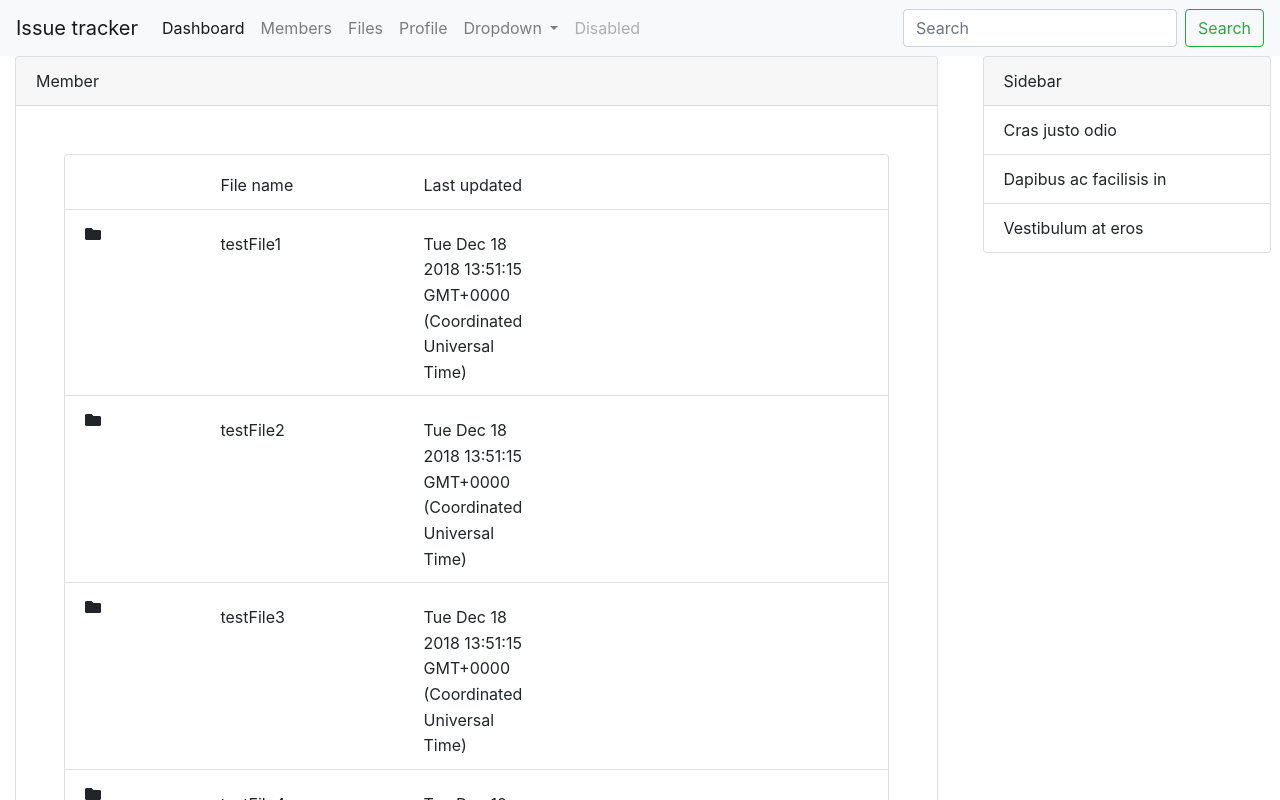
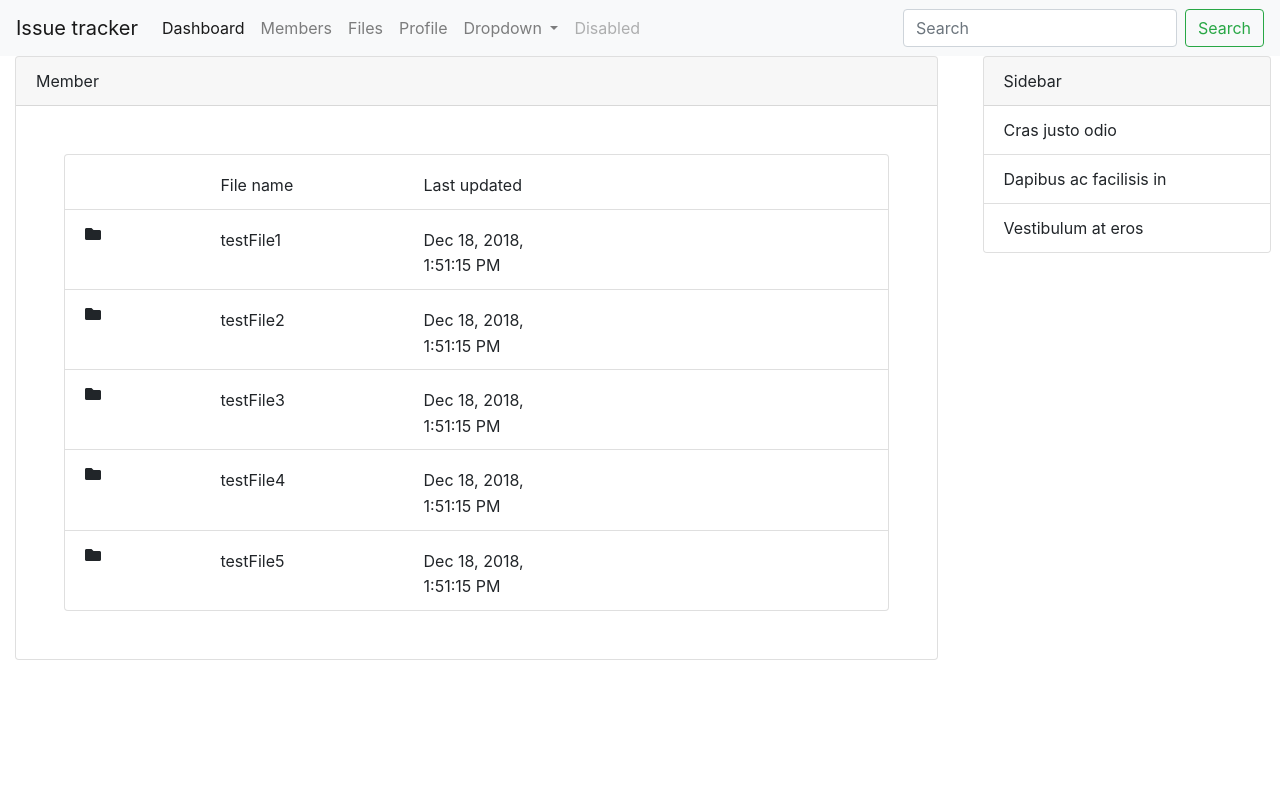
Before and after one commit to kriszbosh/angular-kepzes, an Angular app in the folder angular-kepzes/: page /files in a window 1280 px wide. Shown: the top 800 px of the page. Built offline with nearby package versions, Linux system fonts and the light colour scheme.

Commit message:
no message

```diff
--- a/angular-kepzes/src/app/files/files.component.html
+++ b/angular-kepzes/src/app/files/files.component.html
@@ -23,11 +23,11 @@
               <i *ngIf="isFolder" class="fas fa-folder"></i>
               <i *ngIf="!isFolder" class="fas fa-folder"></i>
           </div>
-          <div class="col-md-2 offset-md-1 pt-2">
+          <div class="col-md-2 offset-md-1 pt-1">
             <span class="align-middle">{{file.fileName}}</span>
           </div>
-          <div class="col-md-2 offset-md-1 pt-2">
-            <span class="align-middle">{{file.lastUpdate}}</span>
+          <div class="col-md-2 offset-md-1 pt-1">
+            <span class="align-middle">{{file.lastUpdate | date:'medium'}}</span>
           </div>
         </div>
       </li>
--- a/angular-kepzes/src/app/profile/profile.component.html
+++ b/angular-kepzes/src/app/profile/profile.component.html
@@ -31,13 +31,15 @@
           <div class="input-group">
             <div class="custom-file">
               <input type="file" class="custom-file-input" id="profilePicture">
-              <label class="custom-file-label" for="inputGroupFile04">Choose profile picture</label>
+              <label class="custom-file-label" for="profilePicture">Choose profile picture</label>
             </div>
           </div>
         </div>
 
         <div class="row">
-          <button type="submit" class="btn btn-success">Apply changes</button>
+          <div class="col-md-10">
+            <button type="submit" class="btn btn-primary">Apply changes</button>
+          </div>
         </div>
 
       </form>
```
